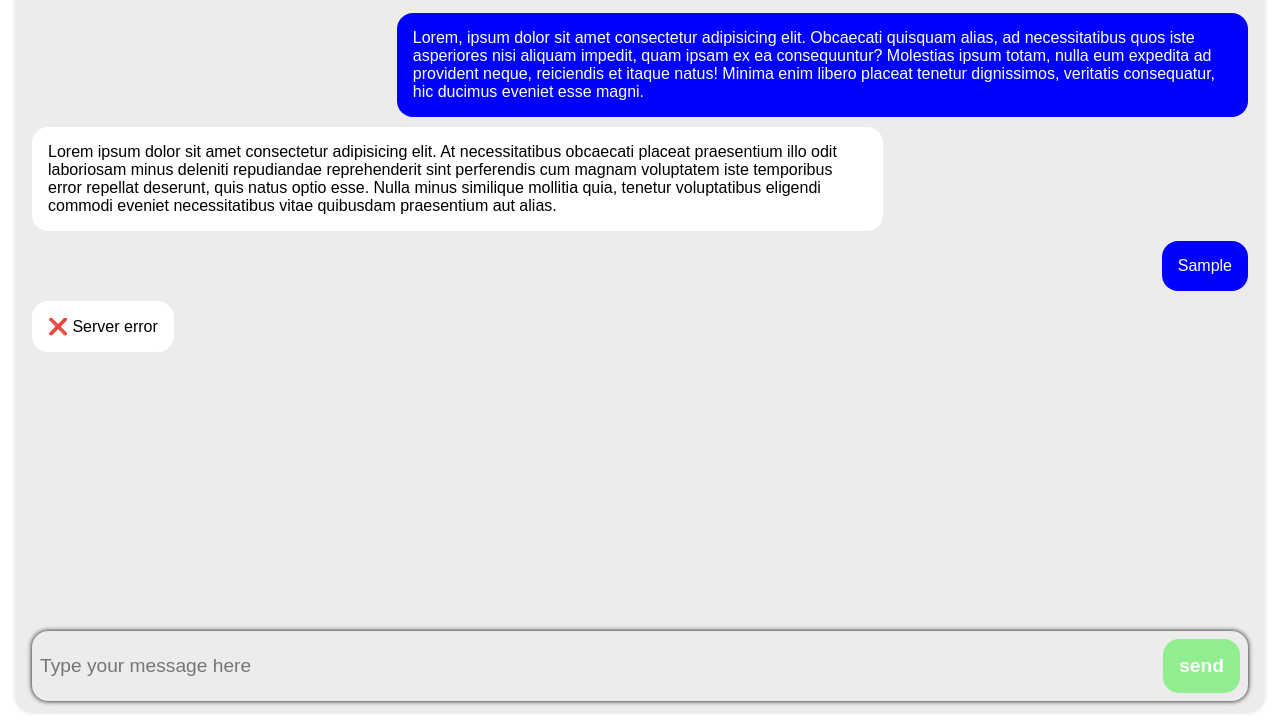
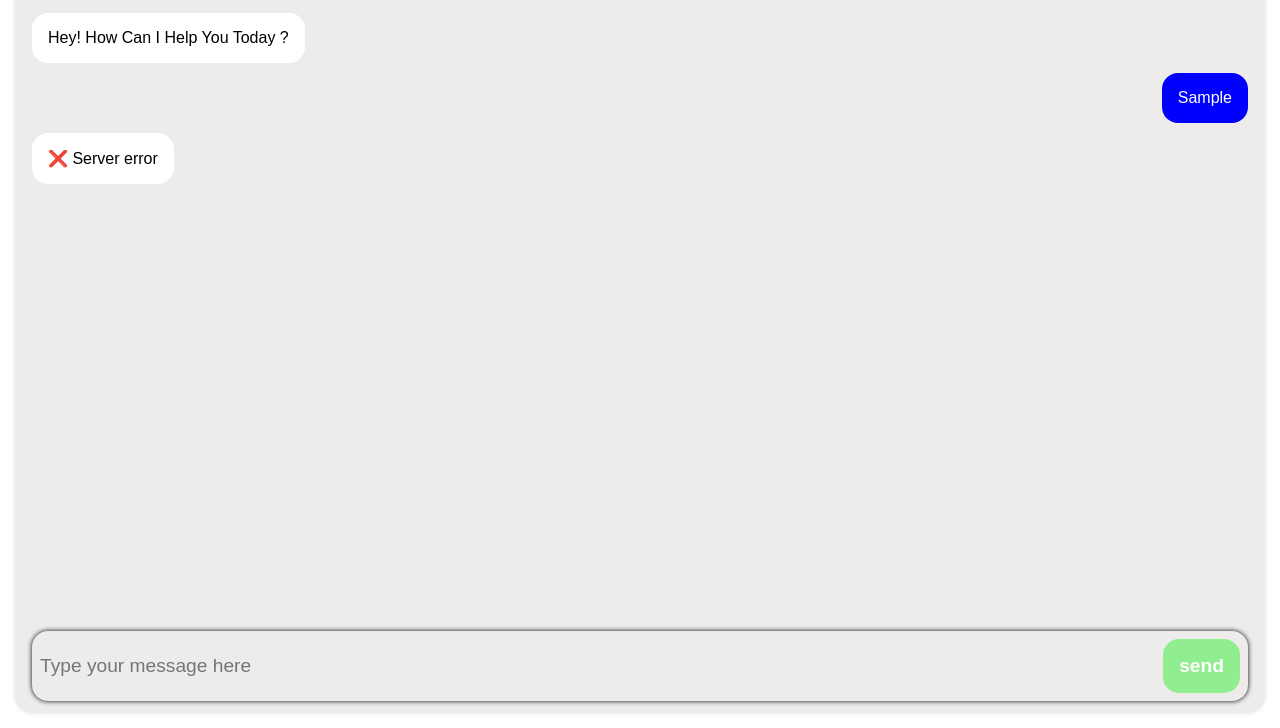
Before and after one commit to piyushNegiDev/AI-Chat-App, a website: page app.html in a window 1280 px wide. Both pictures are taken after typing "Sample" into the empty fields and a click on the button "send". Shown: the part 72-800 px from the top of the page. Drawn offline with nearby package versions, Linux system fonts and the light colour scheme; no server answers.

Commit message:
Updated code

```diff
--- a/app.html
+++ b/app.html
@@ -4,6 +4,8 @@
     <meta charset="UTF-8" />
     <meta name="viewport" content="width=device-width, initial-scale=1.0" />
     <title>Chat App</title>
+
+    <script src="https://cdn.jsdelivr.net/npm/marked/marked.min.js"></script>
     <link
       rel="stylesheet"
       href="style.css
@@ -15,23 +17,7 @@
       <h1>Welcome To Ai Chat App</h1>
 
       <div class="chat">
-        <div class="user">
-          Lorem, ipsum dolor sit amet consectetur adipisicing elit. Obcaecati
-          quisquam alias, ad necessitatibus quos iste asperiores nisi aliquam
-          impedit, quam ipsam ex ea consequuntur? Molestias ipsum totam, nulla
-          eum expedita ad provident neque, reiciendis et itaque natus! Minima
-          enim libero placeat tenetur dignissimos, veritatis consequatur, hic
-          ducimus eveniet esse magni.
-        </div>
-        <div class="bot">
-          Lorem ipsum dolor sit amet consectetur adipisicing elit. At
-          necessitatibus obcaecati placeat praesentium illo odit laboriosam
-          minus deleniti repudiandae reprehenderit sint perferendis cum magnam
-          voluptatem iste temporibus error repellat deserunt, quis natus optio
-          esse. Nulla minus similique mollitia quia, tenetur voluptatibus
-          eligendi commodi eveniet necessitatibus vitae quibusdam praesentium
-          aut alias.
-        </div>
+        <div class="bot">Hey! How Can I Help You Today ?</div>
       </div>
 
       <div class="sendBar">
--- a/main.js
+++ b/main.js
@@ -1,29 +1,35 @@
 const btn = document.getElementById("btn");
 const input = document.getElementById("promptInput");
+const chat = document.querySelector(".chat");
+const messages = [];
 
-btn.addEventListener("click", () => {
-  send();
-});
+input.focus();
+
+btn.addEventListener("click", send);
 
 input.addEventListener("keydown", (e) => {
   if (e.key === "Enter") send();
 });
 
-const messages = [];
-
 function addMessage(text, role) {
   let div = document.createElement("div");
-  div.innerText = text;
   div.classList.add(role);
 
-  let chat = document.querySelector(".chat");
+  if (text === "Typing...") {
+    div.innerText = "Typing...";
+  } else {
+    div.innerHTML = role === "bot" ? marked.parse(text) : text;
+  }
+
   chat.append(div);
+  chat.scrollTop = chat.scrollHeight;
 
-  chat.scrollTop = chat.scrollHeight;
+  return div;
 }
 
 async function send() {
-  const chat = document.querySelector(".chat");
+  if (btn.disabled) return;
+
   const text = input.value.trim();
   if (!text) return;
 
@@ -31,7 +37,9 @@ async function send() {
 
   addMessage(text, "user");
   messages.push({ role: "user", content: text });
-  addMessage("Typing...", "bot");
+  if (messages.length > 50) messages.shift();
+
+  const typingBubble = addMessage("Typing...", "bot");
 
   btn.disabled = true;
   input.disabled = true;
@@ -40,18 +48,24 @@ async function send() {
     const res = await fetch("http://localhost:3000/chat", {
       method: "POST",
       headers: { "Content-Type": "application/json" },
-      body: JSON.stringify({ messages }),
+      body: JSON.stringify({ messages: messages.slice(-10) }),
     });
+
+    if (!res.ok) {
+      throw new Error(`HTTP ${res.status}`);
+    }
 
     const data = await res.json();
 
-    chat.lastChild.innerText = data.reply || "⚠️ No response from AI";
+    typingBubble.innerText =
+      data?.reply?.trim() || "⚠️ AI sent an empty response";
 
-    if (data.reply) {
+    if (data?.reply?.trim()) {
       messages.push({ role: "model", content: data.reply });
+      if (messages.length > 50) messages.shift();
     }
   } catch (err) {
-    chat.lastChild.innerText = "❌ Server error";
+    typingBubble.innerText = "❌ Server error";
   } finally {
     btn.disabled = false;
     input.disabled = false;
--- a/server.js
+++ b/server.js
@@ -5,7 +5,7 @@ import cors from "cors";
 
 dotenv.config();
 
-const USE_FAKE_AI = true;
+const USE_FAKE_AI = false;
 
 const app = express();
 app.use(cors());
```
